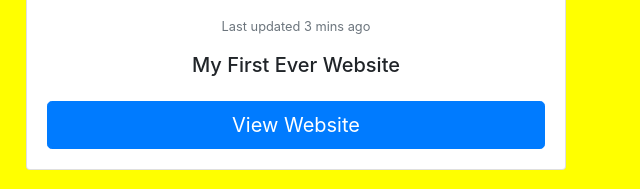
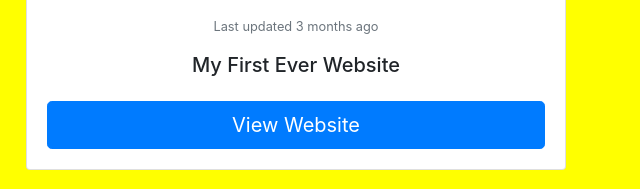
Before and after one commit to cellWall/CA-Bootstrap, a plain HTML site: page index.html in a window 1280 px wide. Shown: the part 1266-1455 px from the top of the page, 629-1269 px from the left. Drawn offline with nearby package versions, Linux system fonts and the light colour scheme.

Commit message:
we also updated this  3 months ago, not 3 mins

```diff
--- a/index.html
+++ b/index.html
@@ -55,7 +55,7 @@
                     <div class="card-body">
                         <h5 class="card-title">My First Styled Website </h5>
                         <p class="card-text">This is a longer card with supporting text below as a natural lead-in to additional content. This content is a little bit longer.</p>
-                        <p class="card-text"><small class="text-muted">Last updated 3 mins ago</small></p>
+                        <p class="card-text"><small class="text-muted">Last updated 3 months ago</small></p>
                         <h5 class="card-title">My First Ever Website</h5>
                         <a class="btn btn-primary btn-lg btn-block mt-4" href="../MP-CSS/index.html" target="_blank">View Website</a>
                     </div>
```
